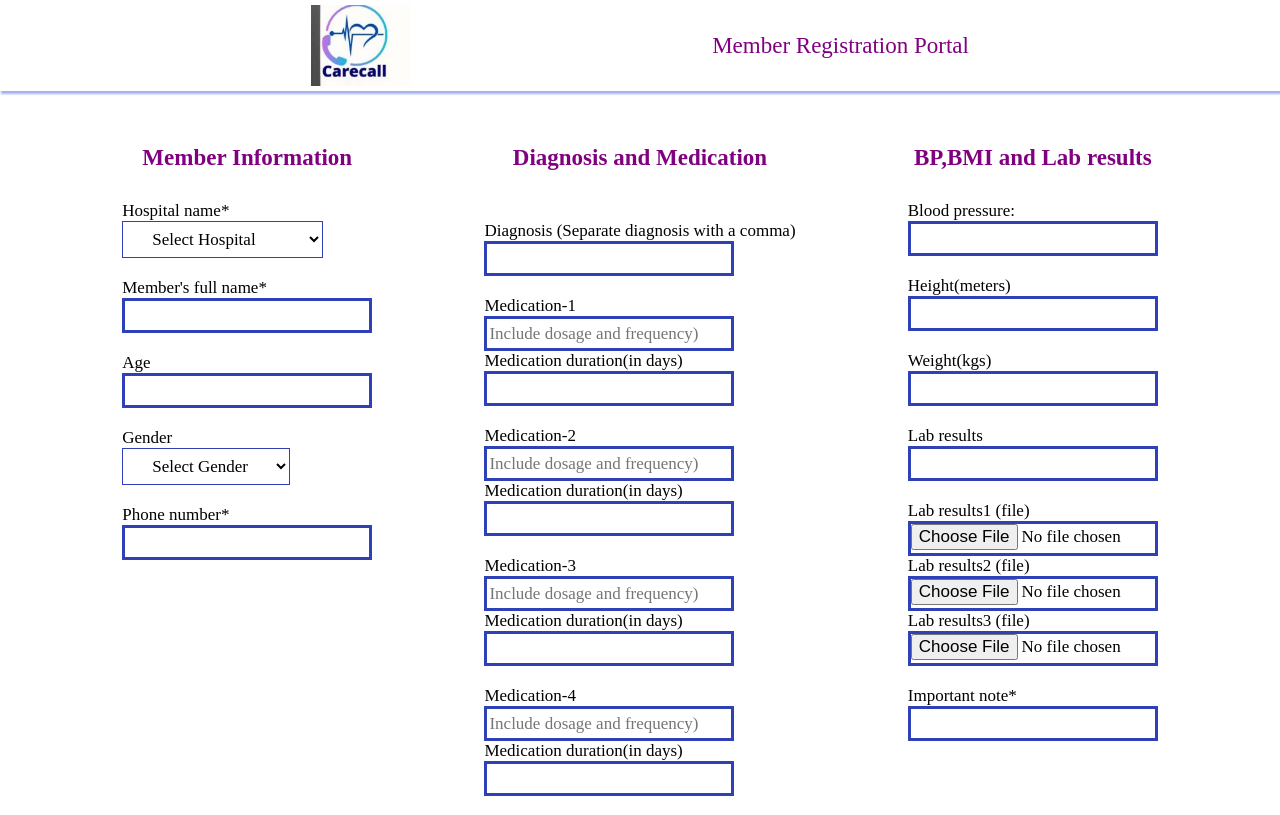
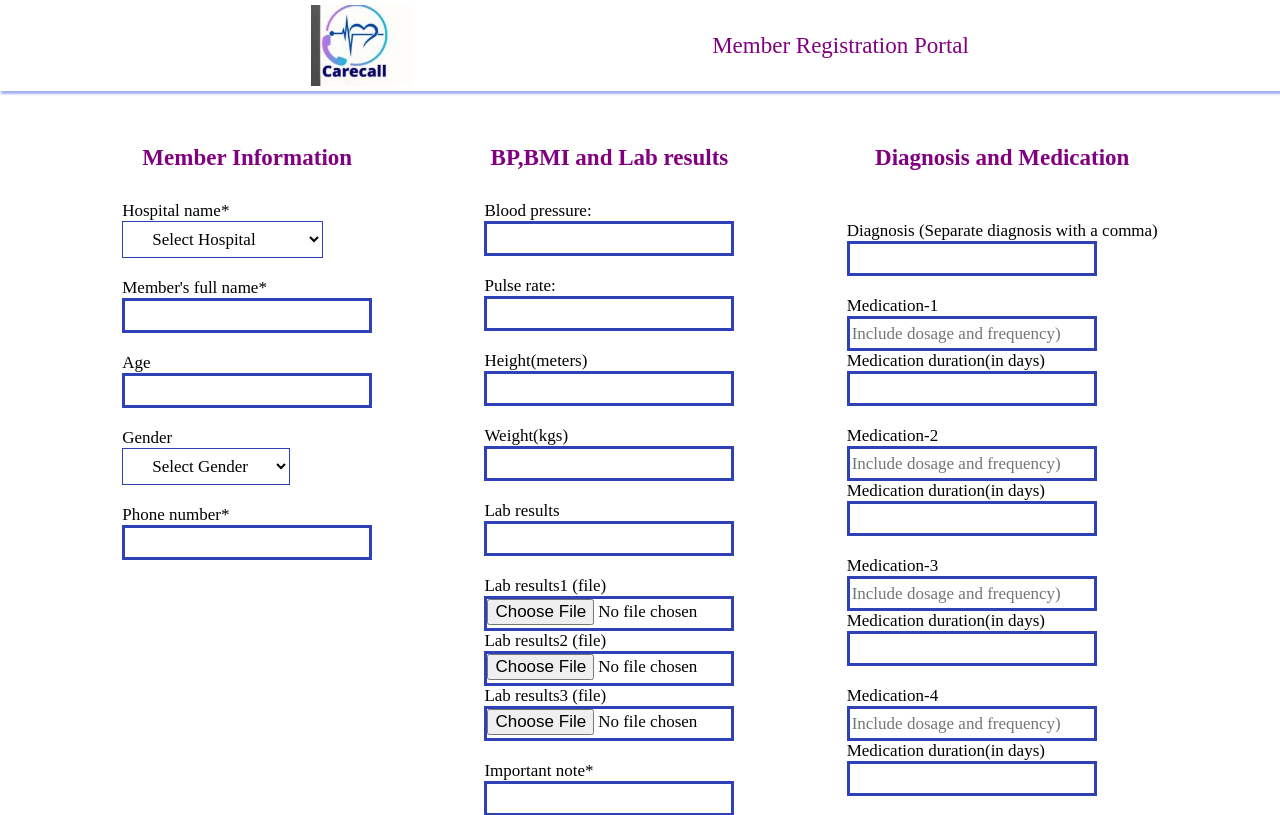
Before and after one commit to Ephraim19/Carecall, a React (Create React App) app: page /new in a window 1280 px wide. Shown: the top 815 px of the page. Built offline with nearby package versions, Linux system fonts and the light colour scheme; no server answers; the database is empty.

Commit message:
added pulse to external form

```diff
--- a/package.json
+++ b/package.json
@@ -8,6 +8,8 @@
     "@testing-library/jest-dom": "^5.17.0",
     "@testing-library/react": "^13.4.0",
     "@testing-library/user-event": "^13.5.0",
+    "africastalking": "^0.6.6",
+    "browserify-zlib": "^0.2.0",
     "chart.js": "^4.4.1",
     "firebase": "^9.23.0",
     "js-cookie": "^3.0.5",
--- a/src/components/Dashboard.js
+++ b/src/components/Dashboard.js
@@ -10,6 +10,7 @@ import { FileId } from "./services/firebaseapi";
 import EditClinicals from "./Forms/EditClinicals";
 import { Line } from "react-chartjs-2";
 import { Resend } from "resend";
+// import africastalking from "africastalking";
 
 import {
   FaBomb,
@@ -52,6 +53,7 @@ import {
   Title,
   CategoryScale,
 } from "chart.js";
+import Call from "./Forms/Call";
 
 Chart.register(
   LineController,
@@ -376,7 +378,6 @@ const Dashboard = () => {
             id,
             ...data,
           }));
-
         } else {
           console.log("No data available");
         }
@@ -393,7 +394,6 @@ const Dashboard = () => {
             id,
             ...data,
           }));
-
         } else {
           console.log("No data available");
         }
@@ -410,7 +410,6 @@ const Dashboard = () => {
             id,
             ...data,
           }));
-
         } else {
           console.log("No data available");
         }
@@ -418,7 +417,6 @@ const Dashboard = () => {
         var aa2 = aa1.concat(dataArray16);
         var aa3 = aa2.concat(dataArray111);
         setPatientData111(aa3);
-
       })
       .catch((error) => {
         console.log(error);
@@ -863,28 +861,23 @@ const Dashboard = () => {
     setVisibleRows(visibleRows + 5);
   };
 
-  //Time preference
-  const prefTime = (e) => {
-    //Update tasks progress
-    const updates = {};
-    updates[patientToDisplay[0].id + "/prefTime"] = e.target.value;
-    update(dbRef, updates);
-  };
-
-  //Day preference
-  const prefDay = (e) => {
-    //Update tasks progress
-    const updates = {};
-    updates[patientToDisplay[0].id + "/prefDay"] = e.target.value;
-    update(dbRef, updates);
-  };
-
-  //Language preference
-  const prefLang = (e) => {
-    //Update tasks progress
-    const updates = {};
-    updates[patientToDisplay[0].id + "/prefLang"] = e.target.value;
-    update(dbRef, updates);
+  const callMember = () => {
+    //   const call = africastalking({
+    //     username: "sandbox",
+    //     apiKey:
+    //       "8a8cea68964d4f105a13932aa5861c8acbe1745919211afc51b75366cb6bef4a",
+    //   });
+    //   africastalking.SMS.send ({
+    //     to: "+254727903857",
+    //     message: "Hello, this is a test message from Africastalking",
+    //     from: "CARECALL",
+    //   }).then(response => {
+    //     console.log(response);
+    //   }
+    //   ).catch(error => {
+    //     console.log(error);
+    //   }
+    //   );
   };
 
   return (
@@ -905,7 +898,6 @@ const Dashboard = () => {
             </label>
           </form>
 
-
           {searched ? (
             <ul className="searchable">
               {searched.map((patient) => (
@@ -946,16 +938,21 @@ const Dashboard = () => {
         <button className="App-info" onClick={allMembers}>
           Members
         </button>
+        <button className="App-info" onClick={callMember}>
+          Call
+        </button>
       </nav>
 
       {patientToDisplay ? (
         <div className="dashboard">
+          {/* small and big change using menucollapse state */}
+
           <Sidebar
-            collapsed={menuCollapse}
+            collapsed = {menuCollapse}
+
             style={{ marginTop: "7%", marginLeft: "0" }}
           >
             <div className="logotext">
-              {/* small and big change using menucollapse state */}
               {healthSDisplay.length === 0 ? (
                 <h3 style={{ color: "purple", fontSize: "23px" }}>
                   {menuCollapse ? (
@@ -1135,6 +1132,7 @@ const Dashboard = () => {
               <tr>
                 <th>Date </th>
                 <th>Blood pressure</th>
+                <th>pulse</th>
               </tr>
 
               {bpDisplay.slice(0, visibleRows).map((bps) => (
@@ -1146,11 +1144,13 @@ const Dashboard = () => {
                     <>
                       <td>{bps.dueDate.slice(0, 17)}</td>
                       <td style={{ color: "red" }}>{bps.pressure}</td>
+                      <td>{bps.pulse}</td>
                     </>
                   ) : (
                     <>
                       <td>{bps.dueDate.slice(0, 17)}</td>
                       <td>{bps.pressure}</td>
+                      <td>{bps.pulse}</td>
                     </>
                   )}
                 </tr>
@@ -1310,7 +1310,6 @@ const Dashboard = () => {
                 <th>Lab</th>
 
                 <th>Status</th>
-
               </tr>
               {clinicDisplay.slice(0, visibleRows).map((cln) => (
                 <tr key={cln.id}>
@@ -1572,11 +1571,8 @@ const Dashboard = () => {
           </div>
 
           <div style={{ marginTop: "6%" }}>
-            {patientToDisplay.map((patient) => (
-              <h4 key={patient.id} style={{ textAlign: "center" }}>
-                Tasks to do for {patient.patient}
-              </h4>
-            ))}
+            <h4 style={{ textAlign: "center" }}>Tasks</h4>
+
             <table className="customers">
               <tr>
                 <th>Task</th>
--- /dev/null
+++ b/src/components/Forms/Call.js
@@ -0,0 +1,9 @@
+import React from 'react'
+
+const Call = () => {
+  return (
+    <div>Call</div>
+  )
+}
+
+export default Call
--- a/src/components/Forms/ExternalForm.js
+++ b/src/components/Forms/ExternalForm.js
@@ -48,6 +48,7 @@ const ExternalForm = () => {
   const [blood, setBlood] = useState("");
   const [phoneErr, setPhoneErr] = useState("");
   const [labResults , setLabResults] = useState("");
+  const [pulse, setPulse] = useState("");
 
 
   const dbRef = ref(database, "HealthCordinator");
@@ -262,6 +263,7 @@ const ExternalForm = () => {
         push(ref(database, "bloodPressure"), {
           patient: membr.id,
           pressure: blood,
+          pulse:pulse,
           dueDate: dateStrip(3, strToDate),
         }).then(() => {
           //Create a task if bp is high or low
@@ -461,6 +463,7 @@ const ExternalForm = () => {
         gender,
         age: dueDates,
         blood,
+        pulse,
         Phone,
         medication,
         medication2,
@@ -966,6 +969,97 @@ const ExternalForm = () => {
           <br />
         </form>
 
+
+
+        <form>
+          <h4
+            style={{ color: "purple", fontSize: "23px", textAlign: "center" }}
+          >
+            BP,BMI and Lab results
+          </h4>
+          <label>
+            <b>Blood pressure:</b> <br />
+            <input
+              type="text"
+              value={blood}
+              onChange={(e) => setBlood(e.target.value)}
+            />
+          </label>
+          <br />
+          <br />
+
+          <label>
+            <b>Pulse rate:</b> <br />
+            <input
+              type="text"
+              value={pulse}
+              onChange={(e) => setPulse(e.target.value)}
+            />
+          </label>
+          <br />
+          <br />
+
+          <label>
+            <b>Height(meters)</b> <br />
+            <input
+              type="text"
+              value={height}
+              onChange={(e) => setHeight(e.target.value)}
+            />
+          </label>
+          <br />
+          <br />
+          <label>
+            <b>Weight(kgs)</b> <br />
+            <input
+              type="text"
+              value={weight}
+              onChange={(e) => setWeight(e.target.value)}
+            />
+          </label>
+          <br />
+          <br />
+          <label>
+            <b>Lab results</b> <br />
+            <input
+              type="text"
+              value={labResults}
+              onChange={(e) => setLabResults(e.target.value)}
+            />
+          </label>
+          <br />
+          <br />
+          <b>Lab results1 (file)</b>
+          <br />
+          <input type="file" onChange={handleChange} accept="media_type" />{" "}
+          <br />
+          <b>Lab results2 (file)</b>
+          <br />
+          <input
+            type="file"
+            onChange={handleChange2}
+            accept="media_type"
+          />{" "}
+          <br />
+          <b>Lab results3 (file)</b>
+          <br />
+          <input
+            type="file"
+            onChange={handleChange3}
+            accept="media_type"
+          />{" "}
+          <br />
+          <br />
+          <label>
+            <b>Important note*</b> <br />
+            <input
+              type="text"
+              value={note}
+              onChange={(e) => setNote(e.target.value)}
+            />
+          </label>
+        </form>
+
         <form>
           <h4
             style={{ color: "purple", fontSize: "23px", textAlign: "center" }}
@@ -1087,82 +1181,6 @@ const ExternalForm = () => {
           <br />
         </form>
 
-        <form>
-          <h4
-            style={{ color: "purple", fontSize: "23px", textAlign: "center" }}
-          >
-            BP,BMI and Lab results
-          </h4>
-          <label>
-            <b>Blood pressure:</b> <br />
-            <input
-              type="text"
-              value={blood}
-              onChange={(e) => setBlood(e.target.value)}
-            />
-          </label>
-          <br />
-          <br />
-          <label>
-            <b>Height(meters)</b> <br />
-            <input
-              type="text"
-              value={height}
-              onChange={(e) => setHeight(e.target.value)}
-            />
-          </label>
-          <br />
-          <br />
-          <label>
-            <b>Weight(kgs)</b> <br />
-            <input
-              type="text"
-              value={weight}
-              onChange={(e) => setWeight(e.target.value)}
-            />
-          </label>
-          <br />
-          <br />
-          <label>
-            <b>Lab results</b> <br />
-            <input
-              type="text"
-              value={labResults}
-              onChange={(e) => setLabResults(e.target.value)}
-            />
-          </label>
-          <br />
-          <br />
-          <b>Lab results1 (file)</b>
-          <br />
-          <input type="file" onChange={handleChange} accept="media_type" />{" "}
-          <br />
-          <b>Lab results2 (file)</b>
-          <br />
-          <input
-            type="file"
-            onChange={handleChange2}
-            accept="media_type"
-          />{" "}
-          <br />
-          <b>Lab results3 (file)</b>
-          <br />
-          <input
-            type="file"
-            onChange={handleChange3}
-            accept="media_type"
-          />{" "}
-          <br />
-          <br />
-          <label>
-            <b>Important note*</b> <br />
-            <input
-              type="text"
-              value={note}
-              onChange={(e) => setNote(e.target.value)}
-            />
-          </label>
-        </form>
       </div>
       <div className="dashboard">
         <div>
```
Also changed, not shown: 1 other file (tests, documents, lock files or other folders). Lines whose indentation alone changed are shown as unchanged.
